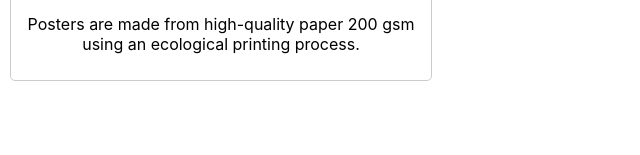
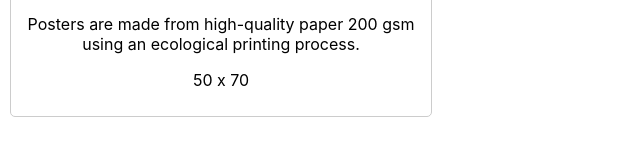
Before and after one commit to sharkich/reactive-solid, a React (Create React App) app: page / in a window 1280 px wide. Shown: the part 433-588 px from the top of the page, without its empty margins (0-640 px from the left). Built offline with nearby package versions, Linux system fonts and the light colour scheme.

Commit message:
add size

```diff
--- a/src/Card.tsx
+++ b/src/Card.tsx
@@ -18,6 +18,7 @@ export const Card: FC = () => {
           <h1>{card.title}</h1>
           <img alt={card.title} src={card.image} width={380} />
           <p>{card.subtitle}</p>
+          <p>{card.size}</p>
         </div>
       )}
     </div>
--- a/src/api.ts
+++ b/src/api.ts
@@ -6,6 +6,7 @@ export const getCard = async () =>
       resolve({
         id: '1',
         image: 'https://i.ebayimg.com/images/g/JFcAAOSwsuVlvUQO/s-l1600.jpg',
+        size: '50 x 70',
         subtitle: 'Posters are made from high-quality paper 200 gsm using an ecological printing process.',
         title: 'Dune part 2 (2024) Movie Poster'
       });
--- a/src/card.interfaces.ts
+++ b/src/card.interfaces.ts
@@ -3,4 +3,5 @@ export interface ICard {
   title: string;
   subtitle: string;
   image: string;
+  size: string;
 }
```
